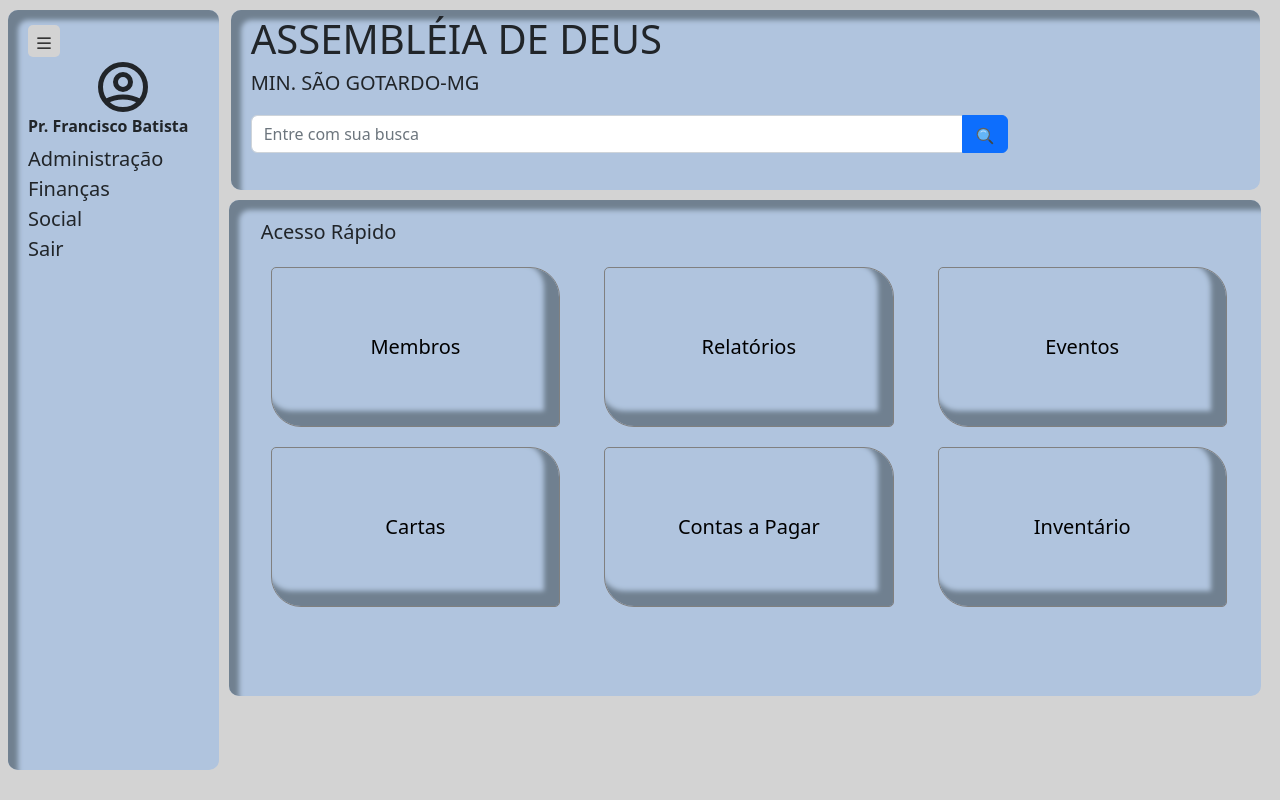
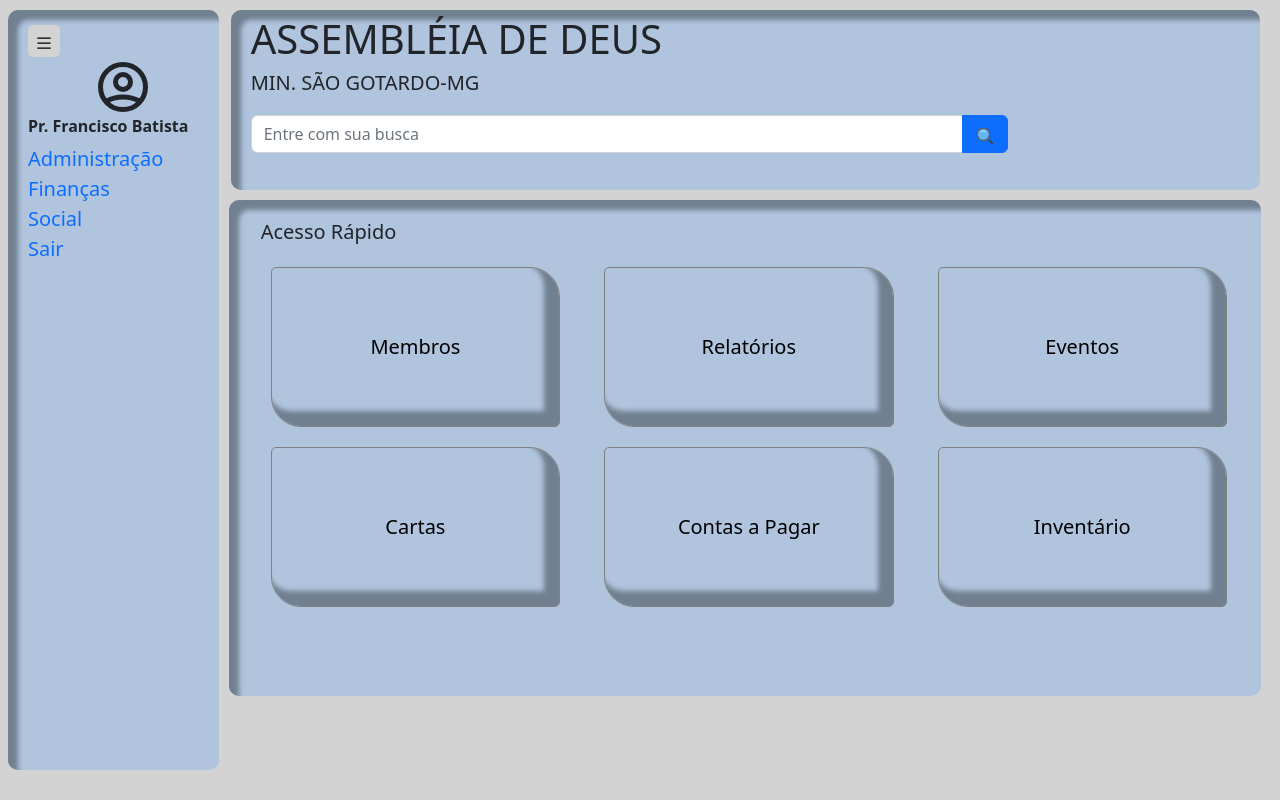
Before and after one commit to BraullioSoares/SysChurch, a React (Create React App) app in the folder frontend/syschurch-app/: page / in a window 1280 px wide. Built offline with nearby package versions, Linux system fonts and the light colour scheme.

Commit message:
Criação de Rotas e Page Home Test
Verificar Body nao apresenta conteudo

```diff
--- a/frontend/syschurch-app/package.json
+++ b/frontend/syschurch-app/package.json
@@ -12,6 +12,7 @@
     "react-bootstrap": "^2.6.0",
     "react-dom": "^18.2.0",
     "react-icons": "^4.7.1",
+    "react-router-dom": "^6.6.1",
     "react-scripts": "5.0.1",
     "web-vitals": "^2.1.4"
   },
--- a/frontend/syschurch-app/src/App.js
+++ b/frontend/syschurch-app/src/App.js
@@ -1,27 +1,20 @@
-import Sidenav from "./components/content/Sidenav/Sidenav";
-import Header from "./components/content/Header/Header";
-import MainContent from "./components/content/MainContent/MainContent";
+import {BrowserRouter, Routes, Route} from "react-router-dom";
+import Home from './components/content/Home/Home';
+import TestFinancas from './components/content/TESTE/TestFinancas';
+import TestADM from './components/content/TESTE/TestADM';
+import TestSocial from './components/content/TESTE/TestSocial';
 import './global.css'
 
 function App() {
   return (
-    <div className="container-app">
-        <div className="row">
-            <div className="col">
-                <Sidenav/>
-            </div>
-
-            <div className="col-10">
-                  <header className="container-headerApp">
-                      <Header/>
-                  </header>
-
-                  <div className="row">
-                    <MainContent/>
-                  </div>
-            </div>
-          </div>
-    </div>
+    <BrowserRouter>
+      <Routes>
+        <Route path="/" element={<Home />} />
+        <Route path="/administracao" element={<TestADM />} />
+        <Route path="/financas" element={<TestFinancas />} />
+        <Route path="/social" element={<TestSocial />} />
+      </Routes>
+    </BrowserRouter>
   );
 }
 export default App;
--- /dev/null
+++ b/frontend/syschurch-app/src/components/content/Home/Home.css
@@ -0,0 +1,8 @@
+.container-app {
+    padding: 10px;
+}
+
+.col{
+    padding-left: 0;
+    padding-right: 0;
+}
--- /dev/null
+++ b/frontend/syschurch-app/src/components/content/Home/Home.js
@@ -0,0 +1,26 @@
+import Header from '../Header/Header';
+import MainContent from '../MainContent/MainContent';
+import Sidenav from '../Sidenav/Sidenav';
+import './Home.css'
+
+export default function Home() {
+    return(
+        <div className="container-app">
+        <div className="row">
+            <div className="col">
+                <Sidenav/>
+            </div>
+
+            <div className="col-10">
+                  <header className="container-headerApp">
+                      <Header/>
+                  </header>
+
+                  <div className="row">
+                    <MainContent/>
+                  </div>
+            </div>
+          </div>
+    </div>
+    );
+}
--- a/frontend/syschurch-app/src/components/content/Sidenav/SideNav.css
+++ b/frontend/syschurch-app/src/components/content/Sidenav/SideNav.css
@@ -31,10 +31,21 @@
     margin-top: 10px;
 }
 
-.sideNave-nav-link:hover{
+.sideNave-ul {
+    list-style: none;
+    padding: 0px;
+}
+
+.sideNave-li a{
+    text-decoration: none;
+
+}
+
+.sideNave-li a:hover{
+
     background-color: white;
-    padding: 10x;
-    border-radius: 25px;
-    text-align: center;
-    font-weight: 600;
+    padding: 10px;
+    border-radius: 20px;
+    text-align: end;
+    font-weight: 700;
 }
--- a/frontend/syschurch-app/src/components/content/Sidenav/Sidenav.js
+++ b/frontend/syschurch-app/src/components/content/Sidenav/Sidenav.js
@@ -1,4 +1,4 @@
-import Nav from 'react-bootstrap/Nav';
+import {Link} from 'react-router-dom';
 import { HiOutlineUserCircle } from "react-icons/hi";
 import { BsList } from "react-icons/bs";
 import './SideNav.css'
@@ -15,11 +15,23 @@
                 <h6>Pr. Francisco Batista</h6>
             </div>
 
-            <nav defaultActiveKey="/home" className="flex-column " >
-                <Nav.Link className="sideNave-nav-link" href="/home">Administração</Nav.Link>
-                <Nav.Link className="sideNave-nav-link" href="/Finanças">Finanças</Nav.Link>
-                <Nav.Link className="sideNave-nav-link" href="/Social">Social</Nav.Link>
-                <Nav.Link className="sideNave-nav-link" href="/Sair">Sair</Nav.Link>
+            <nav>
+
+                <ul className='sideNave-ul'>
+                    <li className="sideNave-li">
+                        <Link to="/TestADM">Administração</Link>
+                    </li>
+                    <li className="sideNave-li">
+                        <Link to="/TestFinancas" className="sideNave-link">Finanças</Link>
+                    </li>
+                    <li className="sideNave-li">
+                        <Link to="/TestSocial">Social</Link>
+                    </li>
+                    <li className="sideNave-li">
+                        <Link to="/">Sair</Link>
+                    </li>
+                </ul>
+
             </nav>
         </div>
 
--- /dev/null
+++ b/frontend/syschurch-app/src/components/content/TESTE/TestADM.js
@@ -0,0 +1,7 @@
+export default function TestADM() {
+    return(
+        <h1>
+            TESTE DE PAGINA Administração
+        </h1>
+    );
+}
--- /dev/null
+++ b/frontend/syschurch-app/src/components/content/TESTE/TestFinancas.js
@@ -0,0 +1,7 @@
+export default function TestFinancas() {
+    return(
+        <h1>
+            TESTE DE PAGINA FINANÇAS
+        </h1>
+    );
+}
--- /dev/null
+++ b/frontend/syschurch-app/src/components/content/TESTE/TestSocial.js
@@ -0,0 +1,7 @@
+export default function TestSocial() {
+    return(
+        <h1>
+            TESTE DE PAGINA SOCIAL
+        </h1>
+    );
+}
--- a/frontend/syschurch-app/src/global.css
+++ b/frontend/syschurch-app/src/global.css
@@ -3,12 +3,3 @@
     box-sizing: border-box;
     background-color: #d3d3d3;
 }
-
-.container-app {
-    padding: 10px;
-}
-
-.col{
-    padding-left: 0;
-    padding-right: 0;
-}
```
Also changed, not shown: 1 other file (tests, documents, lock files or other folders).
